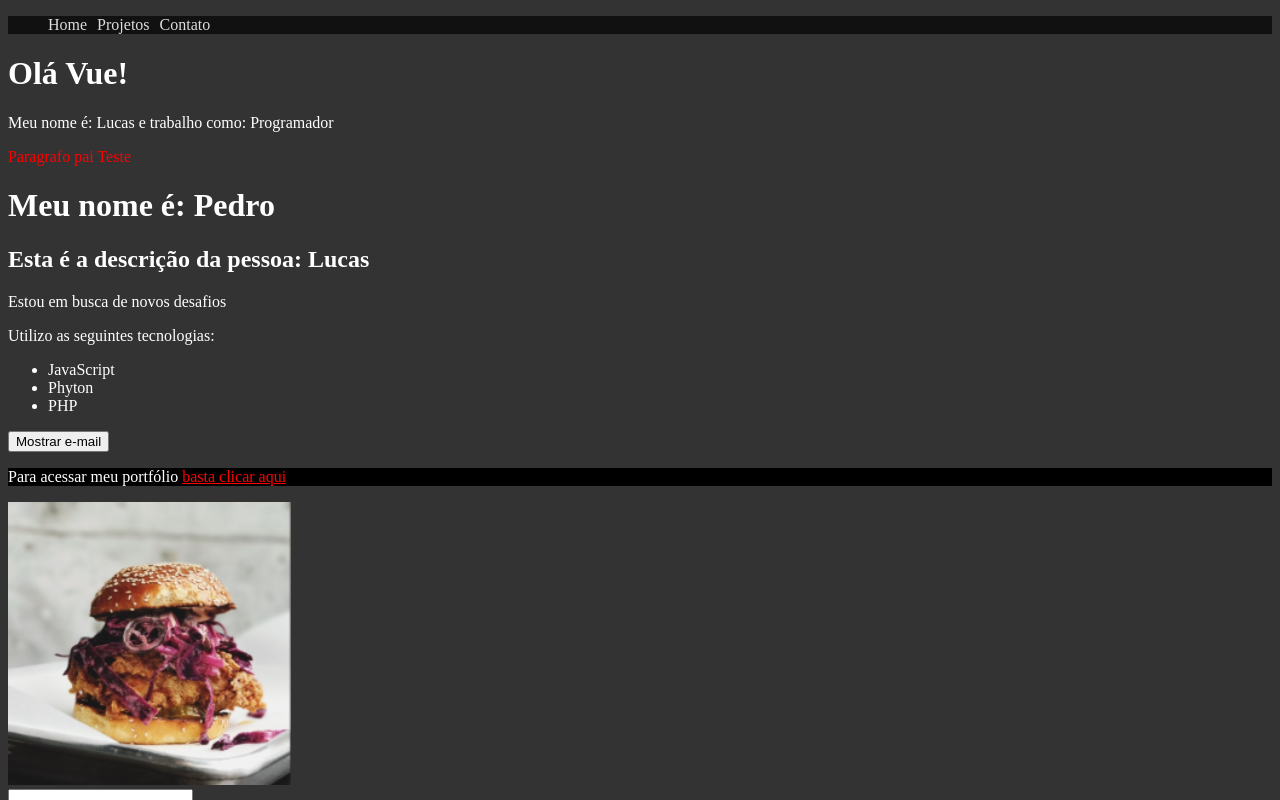
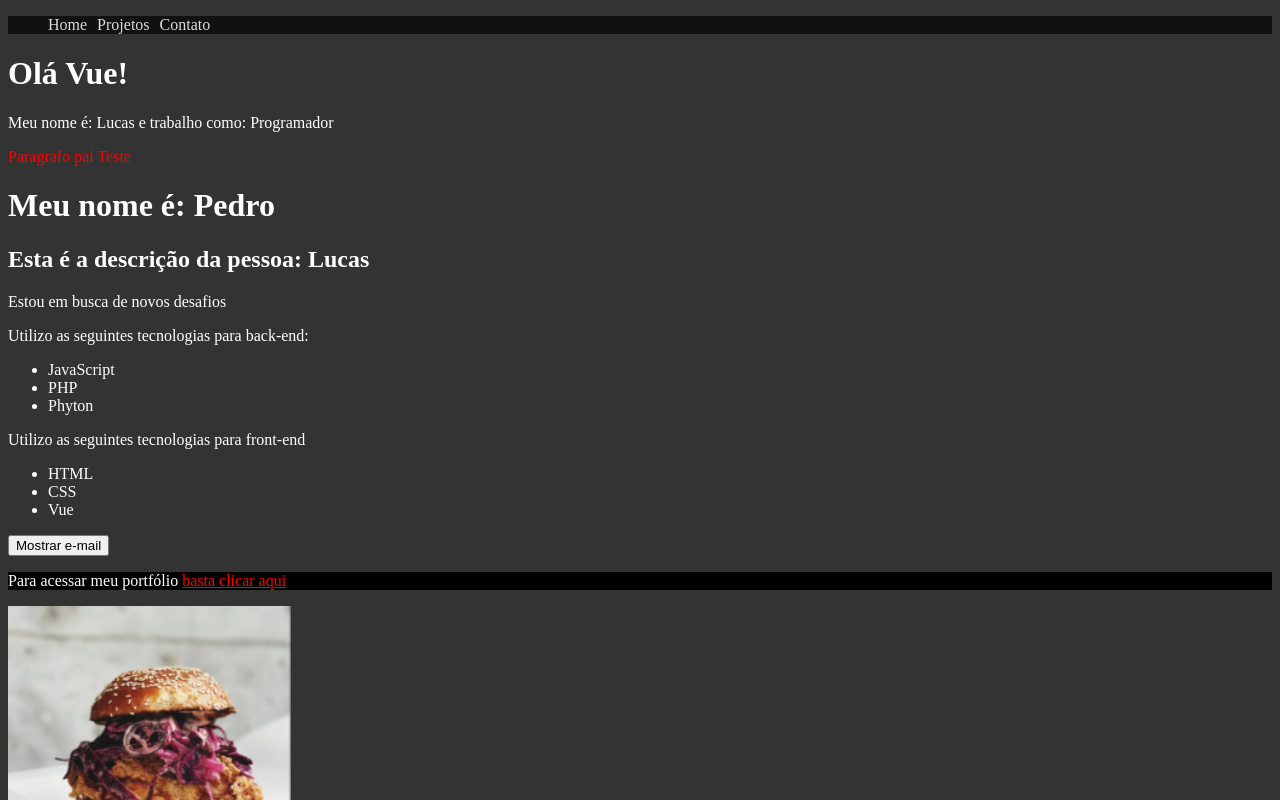
Before and after one commit to Dev-LucasM/vue-tests, a Vue app in the folder 2_instalacao/: page / in a window 1280 px wide. Shown: the top 800 px of the page. Built offline with nearby package versions, Linux system fonts and the light colour scheme.

Commit message:
feat: lists with for

```diff
--- a/2_instalacao/src/components/Info.vue
+++ b/2_instalacao/src/components/Info.vue
@@ -2,11 +2,17 @@
   <div>
     <p v-if="esta_trabalhando">Estou trabalhando no momento.</p>
     <p v-else>Estou em busca de novos desafios</p>
-    <p>Utilizo as seguintes tecnologias:</p>
+    <p>Utilizo as seguintes tecnologias para back-end:</p>
     <ul>
-      <li>JavaScript</li>
-      <li>Phyton</li>
-      <li>PHP</li>
+      <li v-for="(technology, index) in backend_technologies" v-bind:key="index">
+        {{ technology }}
+      </li>
+    </ul>
+    <p>Utilizo as seguintes tecnologias para front-end</p>
+    <ul>
+      <li v-for="technology in frontend_techonologies" :key="technology.id">
+        {{ technology.language }}
+      </li>
     </ul>
     <div>
       <button @click="showEmail">{{ textoBotao }}</button>
@@ -28,7 +34,13 @@
         mostrar_email: false,
         email: "lucas@email.com",
         meu_link: 'https://google.com',
-        textoBotao: 'Mostrar e-mail'
+        textoBotao: 'Mostrar e-mail',
+        backend_technologies: ['JavaScript', 'PHP', 'Phyton'],
+        frontend_techonologies: [
+          {id: 1, language: 'HTML'},
+          {id: 2, language: 'CSS'},
+          {id: 3, language: 'Vue'}
+        ]
       }
     },
     components: {
```
